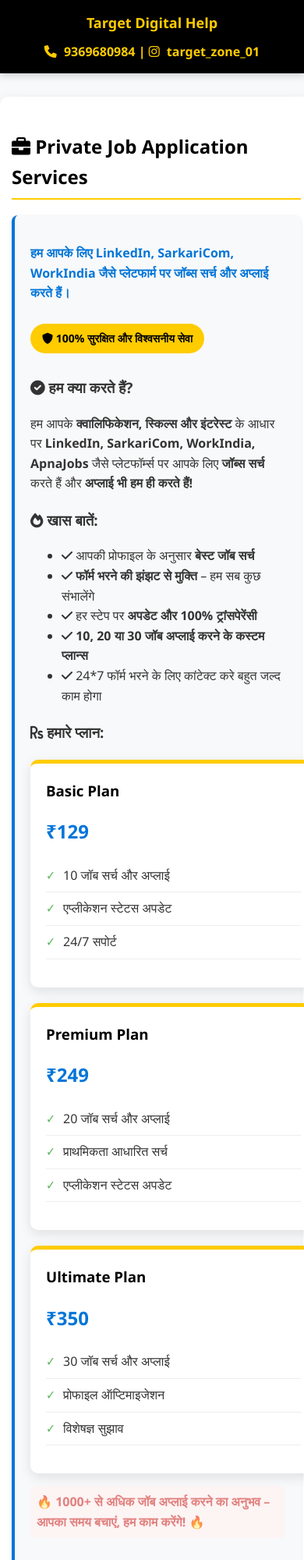
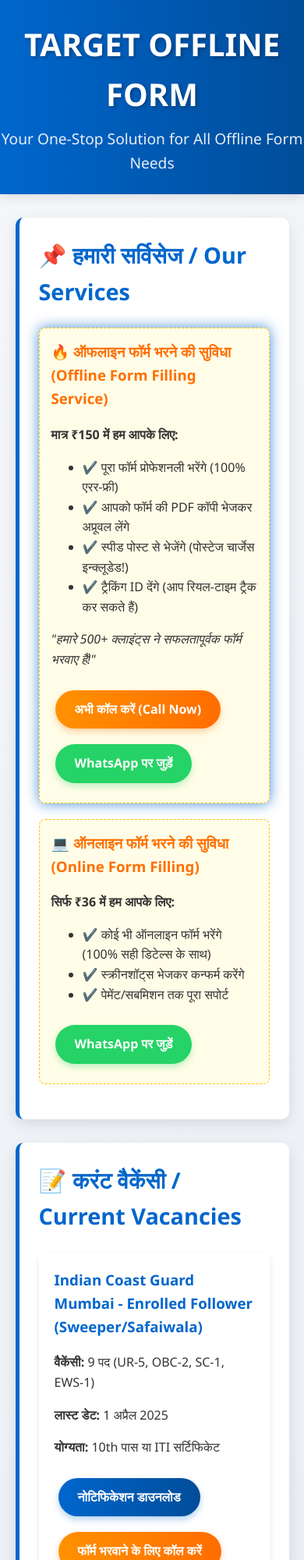
Before and after one commit to Targetdigitalhelp01/Target-Digital-Help, a plain HTML site: page index.html in a window 390 px wide. Shown: the top 2000 px of the page at 78% size. Drawn offline with Linux system fonts and the light colour scheme.

Commit message:
Update index.html

```diff
--- a/index.html
+++ b/index.html
@@ -3,414 +3,268 @@
 <head>
     <meta charset="UTF-8">
     <meta name="viewport" content="width=device-width, initial-scale=1.0">
-    <meta name="description" content="Target Digital Help - Professional job application and government form filling services">
-    <title>Target Digital Help - Job Application & Form Filling Services</title>
-    <link rel="stylesheet" href="https://cdnjs.cloudflare.com/ajax/libs/font-awesome/6.0.0/css/all.min.css">
+    <title>TARGET OFFLINE FORM | Form Filling Services</title>
     <style>
-        :root {
-            --primary-color: #ffcc00;
-            --secondary-color: #000;
-            --accent-color: #0275d8;
-            --danger-color: #d9534f;
-            --success-color: #5cb85c;
-        }
-
+        /* Modern Stylish Design */
         body {
-            font-family: 'Segoe UI', Tahoma, Geneva, Verdana, sans-serif;
+            font-family: 'Segoe UI', Arial, sans-serif;
             margin: 0;
             padding: 0;
-            background-color: #f8f9fa;
+            background: linear-gradient(135deg, #f5f7fa 0%, #e4e8f0 100%);
             color: #333;
             line-height: 1.6;
         }
-
-        header, footer {
-            background-color: var(--secondary-color);
-            color: var(--primary-color);
-            padding: 20px 15px;
-            font-size: 22px;
+        header {
+            background: linear-gradient(90deg, #0066cc 0%, #004d99 100%);
+            color: white;
+            padding: 25px 0;
+            text-align: center;
+            box-shadow: 0 4px 12px rgba(0,0,0,0.1);
+        }
+        .logo {
+            font-size: 2.5rem;
             font-weight: bold;
-            text-align: center;
-            box-shadow: 0 2px 10px rgba(0,0,0,0.2);
+            margin-bottom: 10px;
+            text-shadow: 2px 2px 4px rgba(0,0,0,0.3);
         }
-
-        .contact-info {
-            font-size: 18px;
-            margin-top: 10px;
+        .tagline {
+            font-size: 1.2rem;
+            opacity: 0.9;
         }
-
-        .contact-info i {
-            margin-right: 5px;
-        }
-
         .container {
             width: 90%;
-            max-width: 900px;
+            max-width: 1200px;
             margin: 30px auto;
+            padding: 0 15px;
+        }
+        .service-box {
             background: white;
+            border-radius: 10px;
             padding: 25px;
-            border-radius: 10px;
-            box-shadow: 0 5px 15px rgba(0,0,0,0.1);
+            margin-bottom: 30px;
+            box-shadow: 0 6px 18px rgba(0,0,0,0.1);
+            border-left: 5px solid #0066cc;
         }
-
-        h2 {
-            color: var(--secondary-color);
-            border-bottom: 2px solid var(--primary-color);
-            padding-bottom: 8px;
-            margin-top: 30px;
+        .service-box h2 {
+            color: #0066cc;
+            margin-top: 0;
+            font-size: 1.8rem;
         }
-
-        .box {
-            background: #f8f9fa;
-            padding: 20px;
+        .highlight {
+            background-color: #fffde7;
+            padding: 15px;
             border-radius: 8px;
-            margin-bottom: 25px;
-            box-shadow: 0 2px 5px rgba(0,0,0,0.1);
-            border-left: 4px solid var(--accent-color);
+            border: 1px dashed #ffc107;
+            margin: 20px 0;
         }
-
-        .highlight {
-            color: var(--accent-color);
-            font-weight: bold;
+        .highlight h3 {
+            color: #ff6f00;
+            margin-top: 0;
         }
-
-        .important {
-            font-weight: bold;
-            color: var(--danger-color);
-            animation: blink 1.5s infinite;
-            background-color: #fff3f3;
-            padding: 8px;
-            border-radius: 5px;
+        .btn {
             display: inline-block;
-        }
-
-        @keyframes blink {
-            50% { opacity: 0.7; }
-        }
-
-        .links {
-            margin-top: 20px;
-            display: flex;
-            justify-content: center;
-            flex-wrap: wrap;
-            gap: 15px;
-        }
-
-        .links a {
-            display: inline-flex;
-            align-items: center;
-            margin: 5px;
-            padding: 12px 20px;
-            background: var(--success-color);
+            background: linear-gradient(90deg, #ff9100 0%, #ff6d00 100%);
             color: white;
+            padding: 12px 25px;
             text-decoration: none;
             border-radius: 50px;
             font-weight: bold;
-            transition: all 0.3s ease;
-            box-shadow: 0 3px 5px rgba(0,0,0,0.1);
+            margin: 10px 5px;
+            transition: all 0.3s;
+            box-shadow: 0 4px 8px rgba(255,109,0,0.3);
+            border: none;
+            cursor: pointer;
+            font-size: 1rem;
         }
-
-        .links a:hover {
+        .btn:hover {
             transform: translateY(-3px);
-            box-shadow: 0 5px 10px rgba(0,0,0,0.2);
+            box-shadow: 0 6px 12px rgba(255,109,0,0.4);
         }
-
-        .links a i {
-            margin-right: 8px;
+        .btn-secondary {
+            background: linear-gradient(90deg, #0066cc 0%, #004d99 100%);
+            box-shadow: 0 4px 8px rgba(0,102,204,0.3);
         }
-
-        .whatsapp {
-            background: #25D366 !important;
+        .btn-secondary:hover {
+            box-shadow: 0 6px 12px rgba(0,102,204,0.4);
         }
-
-        .instagram {
-            background: #E1306C !important;
+        table {
+            width: 100%;
+            border-collapse: collapse;
+            margin: 20px 0;
+            background: white;
+            box-shadow: 0 2px 10px rgba(0,0,0,0.05);
         }
-
-        .testimonials {
-            background-color: #f0f8ff;
-            border-left-color: var(--primary-color);
-            padding: 15px;
-            margin-top: 30px;
+        th, td {
+            padding: 12px 15px;
+            text-align: left;
+            border-bottom: 1px solid #e0e0e0;
         }
-
-        .testimonial {
-            margin-bottom: 15px;
-            padding: 10px;
+        th {
+            background-color: #0066cc;
+            color: white;
+        }
+        tr:hover {
+            background-color: #f5f5f5;
+        }
+        footer {
+            background: #333;
+            color: white;
+            text-align: center;
+            padding: 20px 0;
+            margin-top: 40px;
+        }
+        .contact-box {
+            background: linear-gradient(135deg, #4facfe 0%, #00f2fe 100%);
+            color: white;
+            padding: 20px;
+            border-radius: 10px;
+            text-align: center;
+            margin: 30px 0;
+            box-shadow: 0 8px 20px rgba(0,242,254,0.3);
+        }
+        .contact-box h2 {
+            margin-top: 0;
+            font-size: 1.8rem;
+        }
+        .phone {
+            font-size: 1.5rem;
+            font-weight: bold;
+            letter-spacing: 1px;
+        }
+        .whatsapp-btn {
+            background: #25D366;
+            box-shadow: 0 4px 8px rgba(37,211,102,0.3);
+        }
+        .whatsapp-btn:hover {
+            box-shadow: 0 6px 12px rgba(37,211,102,0.4);
+        }
+        .glow {
+            animation: glow 2s infinite alternate;
+        }
+        @keyframes glow {
+            from {
+                box-shadow: 0 0 5px rgba(0,102,204,0.5);
+            }
+            to {
+                box-shadow: 0 0 20px rgba(0,102,204,0.8);
+            }
+        }
+        .post {
             background: white;
-            border-radius: 5px;
-            box-shadow: 0 2px 5px rgba(0,0,0,0.05);
+            border-radius: 8px;
+            padding: 20px;
+            margin-bottom: 20px;
+            box-shadow: 0 4px 8px rgba(0,0,0,0.1);
         }
-
-        .testimonial-author {
-            font-weight: bold;
-            color: var(--accent-color);
-            text-align: right;
-            font-style: italic;
-        }
-
-        .plan-container {
-            display: flex;
-            flex-wrap: wrap;
-            justify-content: space-between;
-            gap: 20px;
-            margin-top: 20px;
-        }
-
-        .plan {
-            flex: 1;
-            min-width: 250px;
-            background: white;
-            border-radius: 10px;
-            padding: 20px;
-            box-shadow: 0 5px 15px rgba(0,0,0,0.1);
-            border-top: 5px solid var(--primary-color);
-            transition: transform 0.3s ease;
-        }
-
-        .plan:hover {
-            transform: translateY(-5px);
-        }
-
-        .plan h3 {
-            color: var(--secondary-color);
+        .post h3 {
+            color: #0066cc;
             margin-top: 0;
         }
-
-        .plan-price {
-            font-size: 24px;
-            font-weight: bold;
-            color: var(--accent-color);
-            margin: 15px 0;
-        }
-
-        .plan-features {
-            list-style-type: none;
-            padding: 0;
-        }
-
-        .plan-features li {
-            padding: 8px 0;
-            border-bottom: 1px solid #eee;
-        }
-
-        .plan-features li:before {
-            content: "✓";
-            color: var(--success-color);
-            font-weight: bold;
-            margin-right: 10px;
-        }
-
-        .how-it-works {
-            counter-reset: step;
-            margin-top: 30px;
-        }
-
-        .step {
-            position: relative;
-            padding-left: 60px;
-            margin-bottom: 25px;
-        }
-
-        .step:before {
-            counter-increment: step;
-            content: counter(step);
-            position: absolute;
-            left: 0;
-            top: 0;
-            width: 40px;
-            height: 40px;
-            background: var(--primary-color);
-            color: var(--secondary-color);
-            border-radius: 50%;
-            display: flex;
-            align-items: center;
-            justify-content: center;
-            font-weight: bold;
-            font-size: 20px;
-        }
-
-        .step h3 {
-            margin-top: 0;
-            color: var(--accent-color);
-        }
-
-        @media (max-width: 768px) {
-            .container {
-                width: 95%;
-                padding: 15px;
-            }
-
-            .plan {
-                min-width: 100%;
-            }
-
-            header, footer {
-                font-size: 18px;
-                padding: 15px 10px;
-            }
-
-            .contact-info {
-                font-size: 16px;
-            }
-        }
-
-        .guarantee-badge {
-            background-color: var(--primary-color);
-            color: var(--secondary-color);
-            padding: 8px 15px;
-            border-radius: 50px;
-            font-weight: bold;
-            display: inline-block;
-            margin: 10px 0;
-            font-size: 14px;
+        .post-links {
+            margin-top: 15px;
         }
     </style>
 </head>
 <body>
-
     <header>
-        <div>Target Digital Help</div>
-        <div class="contact-info">
-            <i class="fas fa-phone"></i> 9369680984 |
-            <i class="fab fa-instagram"></i> target_zone_01
-        </div>
+        <div class="logo">TARGET OFFLINE FORM</div>
+        <div class="tagline">Your One-Stop Solution for All Offline Form Needs</div>
     </header>
 
     <div class="container">
+        <div class="service-box">
+            <h2>📌 हमारी सर्विसेज / Our Services</h2>
 
-        <h2><i class="fas fa-briefcase"></i> Private Job Application Services</h2>
-        <div class="box">
-            <p><span class="highlight">हम आपके लिए LinkedIn, SarkariCom, WorkIndia जैसे प्लेटफार्म पर जॉब्स सर्च और अप्लाई करते हैं।</span></p>
-
-            <div class="guarantee-badge">
-                <i class="fas fa-shield-alt"></i> 100% सुरक्षित और विश्वसनीय सेवा
+            <div class="highlight glow">
+                <h3>🔥 ऑफलाइन फॉर्म भरने की सुविधा (Offline Form Filling Service)</h3>
+                <p><strong>मात्र ₹150 में हम आपके लिए:</strong></p>
+                <ul>
+                    <li>✔️ पूरा फॉर्म प्रोफेशनली भरेंगे (100% एरर-फ्री)</li>
+                    <li>✔️ आपको फॉर्म की PDF कॉपी भेजकर अप्रूवल लेंगे</li>
+                    <li>✔️ स्पीड पोस्ट से भेजेंगे (पोस्टेज चार्जेस इन्क्लूडेड!)</li>
+                    <li>✔️ ट्रैकिंग ID देंगे (आप रियल-टाइम ट्रैक कर सकते हैं)</li>
+                </ul>
+                <p><em>"हमारे 500+ क्लाइंट्स ने सफलतापूर्वक फॉर्म भरवाए हैं!"</em></p>
+                <a href="tel:9369680984" class="btn">अभी कॉल करें (Call Now)</a>
+                <a href="https://wa.me/919369680984?text=Hello%20Sir,%20I%20need%20help%20with%20offline%20form%20filling" class="btn whatsapp-btn">WhatsApp पर जुड़ें</a>
             </div>
 
-            <h3><i class="fas fa-check-circle"></i> हम क्या करते हैं?</h3>
-            <p>हम आपके <strong>क्वालिफिकेशन, स्किल्स और इंटरेस्ट</strong> के आधार पर <strong>LinkedIn, SarkariCom, WorkIndia, ApnaJobs</strong> जैसे प्लेटफॉर्म्स पर आपके लिए <strong>जॉब्स सर्च</strong> करते हैं और <strong>अप्लाई भी हम ही करते हैं!</strong></p>
+            <div class="highlight">
+                <h3>💻 ऑनलाइन फॉर्म भरने की सुविधा (Online Form Filling)</h3>
+                <p><strong>सिर्फ ₹36 में हम आपके लिए:</strong></p>
+                <ul>
+                    <li>✔️ कोई भी ऑनलाइन फॉर्म भरेंगे (100% सही डिटेल्स के साथ)</li>
+                    <li>✔️ स्क्रीनशॉट्स भेजकर कन्फर्म करेंगे</li>
+                    <li>✔️ पेमेंट/सबमिशन तक पूरा सपोर्ट</li>
+                </ul>
+                <a href="https://wa.me/919369680984?text=Hello%20Sir,%20I%20need%20help%20with%20online%20form%20filling" class="btn whatsapp-btn">WhatsApp पर जुड़ें</a>
+            </div>
+        </div>
 
-            <h3><i class="fas fa-fire"></i> खास बातें:</h3>
-            <ul>
-                <li><i class="fas fa-check"></i> आपकी प्रोफाइल के अनुसार <strong>बेस्ट जॉब सर्च</strong></li>
-                <li><i class="fas fa-check"></i> <strong>फॉर्म भरने की झंझट से मुक्ति</strong> – हम सब कुछ संभालेंगे</li>
-                <li><i class="fas fa-check"></i> हर स्टेप पर <strong>अपडेट और 100% ट्रांसपेरेंसी</strong></li>
-                <li><i class="fas fa-check"></i> <strong>10, 20 या 30 जॉब अप्लाई करने के कस्टम प्लान्स</strong></li>
-                <li><i class="fas fa-check"></i> 24*7 फॉर्म भरने के लिए कांटेक्ट करे बहुत जल्द काम होगा</li>
-            </ul>
+        <div class="service-box">
+            <h2>📝 करंट वैकेंसी / Current Vacancies</h2>
 
-            <h3><i class="fas fa-rupee-sign"></i> हमारे प्लान:</h3>
-
-            <div class="plan-container">
-                <div class="plan">
-                    <h3>Basic Plan</h3>
-                    <div class="plan-price">₹129</div>
-                    <ul class="plan-features">
-                        <li>10 जॉब सर्च और अप्लाई</li>
-                        <li>एप्लीकेशन स्टेटस अपडेट</li>
-                        <li>24/7 सपोर्ट</li>
-                    </ul>
-                </div>
-
-                <div class="plan">
-                    <h3>Premium Plan</h3>
-                    <div class="plan-price">₹249</div>
-                    <ul class="plan-features">
-                        <li>20 जॉब सर्च और अप्लाई</li>
-                        <li>प्राथमिकता आधारित सर्च</li>
-                        <li>एप्लीकेशन स्टेटस अपडेट</li>
-                    </ul>
-                </div>
-
-                <div class="plan">
-                    <h3>Ultimate Plan</h3>
-                    <div class="plan-price">₹350</div>
-                    <ul class="plan-features">
-                        <li>30 जॉब सर्च और अप्लाई</li>
-                        <li>प्रोफाइल ऑप्टिमाइजेशन</li>
-                        <li>विशेषज्ञ सुझाव</li>
-                    </ul>
+            <!-- Indian Coast Guard Post -->
+            <div class="post">
+                <h3>Indian Coast Guard Mumbai - Enrolled Follower (Sweeper/Safaiwala)</h3>
+                <p><strong>वैकेंसी:</strong> 9 पद (UR-5, OBC-2, SC-1, EWS-1)</p>
+                <p><strong>लास्ट डेट:</strong> 1 अप्रैल 2025</p>
+                <p><strong>योग्यता:</strong> 10th पास या ITI सर्टिफिकेट</p>
+                <div class="post-links">
+                    <a href="https://drive.google.com/file/d/1VB50T7T5d1ny8yd-ZK5QDZJp1PAsq4-5/view?usp=drivesdk" class="btn btn-secondary">नोटिफिकेशन डाउनलोड</a>
+                    <a href="tel:9369680984" class="btn">फॉर्म भरवाने के लिए कॉल करें</a>
                 </div>
             </div>
 
-            <p class="important">🔥 1000+ से अधिक जॉब अप्लाई करने का अनुभव – आपका समय बचाएं, हम काम करेंगे! 🔥</p>
+            <!-- Leh Ladakh Army Post -->
+            <div class="post">
+                <h3>Leh Ladakh Army Poster Bharti 2025</h3>
+                <p><strong>वैकेंसी:</strong> 480 पद (अनुमानित)</p>
+                <p><strong>रैली डेट:</strong> 4-6 अक्टूबर 2025</p>
+                <p><strong>योग्यता:</strong> 10th पास</p>
+                <div class="post-links">
+                    <a href="https://drive.google.com/file/d/1V5dR8yEU5ZQiULpVhmAeVzbTaa8REwoL/view?usp=drivesdk" class="btn btn-secondary">नोटिफिकेशन डाउनलोड</a>
+                    <a href="tel:9369680984" class="btn">फॉर्म भरवाने के लिए कॉल करें</a>
+                </div>
+            </div>
 
-            <h3><i class="fas fa-play-circle"></i> कैसे शुरू करें?</h3>
+            <!-- Army Canteen Pune Post -->
+            <div class="post">
+                <h3>Army Canteen Pune Recruitment 2025</h3>
+                <p><strong>वैकेंसी:</strong> 2 पद (MET & Gardiner)</p>
+                <p><strong>लास्ट डेट:</strong> 4 अगस्त 2025</p>
+                <p><strong>योग्यता:</strong> 10th पास</p>
+                <div class="post-links">
+                    <a href="https://drive.google.com/file/d/1VNQ6aPjoW6j0lRF1_5hLyh6BRQE19TlI/view?usp=drivesdk" class="btn btn-secondary">नोटिफिकेशन डाउनलोड</a>
+                    <a href="tel:9369680984" class="btn">फॉर्म भरवाने के लिए कॉल करें</a>
+                </div>
+            </div>
 
-            <div class="how-it-works">
-                <div class="step">
-                    <h3>फॉर्म भरें</h3>
-                    <p>हमारा Google फॉर्म भरकर अपनी जानकारी सबमिट करें ताकि हम आपकी योग्यता और रुचियों को समझ सकें।</p>
-                    <a href="https://forms.gle/4ftQ87YXafjxrszS6" target="_blank" class="whatsapp">
-                        <i class="fas fa-file-alt"></i> Google Form भरें
-                    </a>
-                </div>
-
-                <div class="step">
-                    <h3>भुगतान करें</h3>
-                    <p>चुने गए प्लान के अनुसार भुगतान करें (UPI: 9369680984 GPAY/PHONEPAY)। </p>
-                </div>
-
-                <div class="step">
-                    <h3>हम काम शुरू करेंगे</h3>
-                    <p>भुगतान प्राप्त होने के 24 घंटे के भीतर हम आपके लिए जॉब सर्च और एप्लीकेशन प्रक्रिया शुरू कर देंगे।</p>
+            <!-- NMRC Post -->
+            <div class="post">
+                <h3>Noida Metro Rail Corporation (NMRC) Recruitment 2025</h3>
+                <p><strong>वैकेंसी:</strong> 23 पद (Assistant Manager, Section Engineer, etc.)</p>
+                <p><strong>लास्ट डेट:</strong> 21 अप्रैल 2025</p>
+                <p><strong>योग्यता:</strong> डिप्लोमा/डिग्री (पोस्ट के अनुसार)</p>
+                <div class="post-links">
+                    <a href="https://drive.google.com/file/d/1Vl_lrPMatO-w-5yiHc6DxeeUI8Egjvtt/view?usp=drivesdk" class="btn btn-secondary">नोटिफिकेशन डाउनलोड</a>
+                    <a href="tel:9369680984" class="btn">फॉर्म भरवाने के लिए कॉल करें</a>
                 </div>
             </div>
         </div>
 
-        <h2><i class="fas fa-file-alt"></i> Government Form Filling Services</h2>
-        <div class="box">
-            <p><span class="highlight">सभी प्रकार के सरकारी फॉर्म सिर्फ़ ₹50 में भरवाएं! 🏆</span></p>
-
-            <h3><i class="fas fa-check-circle"></i> हमारी सेवाएं:</h3>
-            <ul>
-                <li><i class="fas fa-graduation-cap"></i> <strong>Scholarship Forms</strong> - सभी प्रकार की छात्रवृत्ति के फॉर्म</li>
-                <li><i class="fas fa-id-card"></i> <strong>Government Recruitment Forms</strong> - सरकारी भर्ती फॉर्म</li>
-                <li><i class="fas fa-passport"></i> <strong>Document Application Forms</strong> - दस्तावेज आवेदन फॉर्म</li>
-                <li><i class="fas fa-hand-holding-heart"></i> <strong>Welfare Scheme Forms</strong> - कल्याणकारी योजना फॉर्म</li>
-            </ul>
-
-            <p class="important">🔥 1000+ से अधिक फॉर्म भरने का अनुभव – गलती की कोई संभावना नहीं! 🔥</p>
-
-            <div class="testimonials">
-                <h3><i class="fas fa-star"></i> ग्राहकों की प्रतिक्रिया</h3>
-
-                <div class="testimonial">
-                    <p>"Target Digital Help ने मेरे लिए 15 जॉब्स पर अप्लाई किया। 2 कंपनियों से रिस्पॉन्स आया और एक में सेलेक्शन हो गया। बहुत अच्छी सेवा!"</p>
-                    <div class="testimonial-author">- राहुल शर्मा, इंदौर</div>
-                </div>
-
-                <div class="testimonial">
-                    <p>"स्कॉलरशिप फॉर्म भरवाया था, बिना किसी गलती के समय पर सबमिट हो गया। बहुत धन्यवाद!"</p>
-                    <div class="testimonial-author">- प्रिया पाटिल, पुणे</div>
-                </div>
-            </div>
+        <div class="contact-box">
+            <h2>📞 संपर्क करें / Contact Us</h2>
+            <p>किसी भी फॉर्म भरने संबंधी सहायता के लिए:</p>
+            <div class="phone">9369680984</div>
+            <p>24x7 WhatsApp पर संपर्क करें</p>
+            <a href="https://wa.me/919369680984?text=Hello%20Sir,%20I%20need%20help%20with%20form%20filling" class="btn whatsapp-btn">WhatsApp पर मैसेज करें</a>
         </div>
     </div>
 
     <footer>
-        <div>हमसे संपर्क करें - 24x7 उपलब्ध</div>
-        <div class="links">
-            <a href="https://wa.me/919369680984" target="_blank" class="whatsapp">
-                <i class="fab fa-whatsapp"></i> WhatsApp पर चैट करें
-            </a>
-            <a href="https://www.instagram.com/target_zone_01" target="_blank" class="instagram">
-                <i class="fab fa-instagram"></i> Instagram प्रोफाइल
-            </a>
-            <a href="tel:+919369680984" class="whatsapp">
-                <i class="fas fa-phone"></i> अभी कॉल करें
-            </a>
-        </div>
+        <p>© 2025 TARGET OFFLINE FORM. All Rights Reserved.</p>
+        <p>हम आपके फॉर्म भरने की पूरी प्रक्रिया को आसान बनाते हैं!</p>
     </footer>
-
-    <!-- Google Analytics Code -->
-    <script async src="https://www.googletagmanager.com/gtag/js?id=G-SX78Y1V36Q"></script>
-    <script>
-        window.dataLayer = window.dataLayer || [];
-        function gtag(){dataLayer.push(arguments);}
-        gtag('js', new Date());
-        gtag('config', 'G-SX78Y1V36Q');
-    </script>
-
 </body>
 </html>
```
